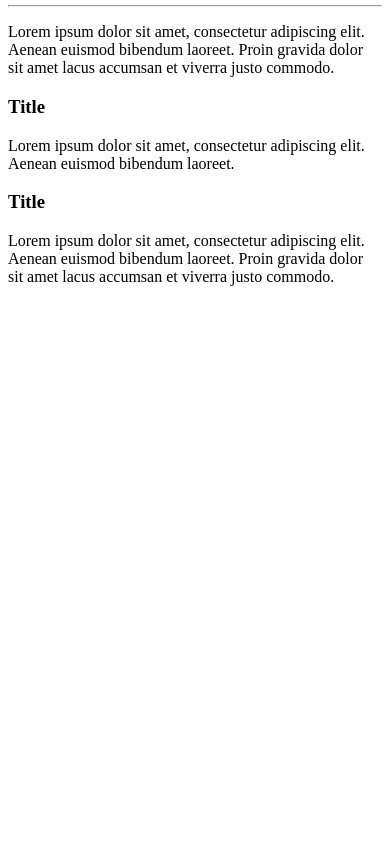
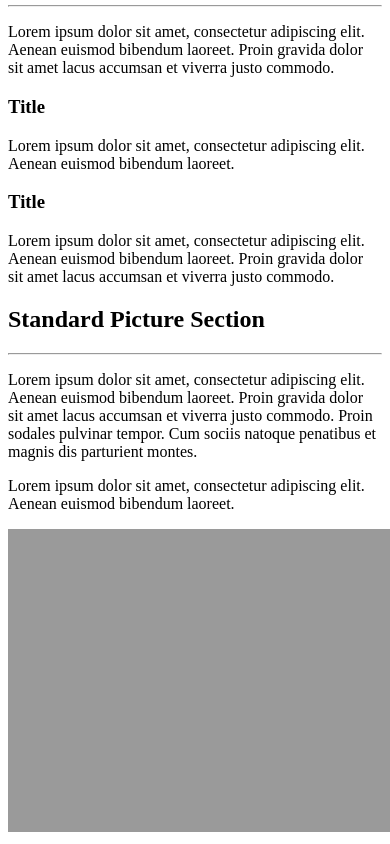
Before and after one commit to Transparency010101/AXIT, a website with bundled scripts: page src/index.html in a window 390 px wide. Shown: the part 3444-4288 px from the top of the page. Before the commit the page ends 3746 px from the top, so only its background shows below. Built offline with nearby package versions, Linux system fonts and the light colour scheme; some icons are missing; files whose address does not match are found by name.

Commit message:
сделал picture и адаптив для него

```diff
--- a/src/html/_picture.html
+++ b/src/html/_picture.html
@@ -0,0 +1,23 @@
+<div class="picture">
+   <div class="_container">
+      <div class="picture__body">
+
+         <div class="picture__content">
+
+            <h2 class="picture__title mini-title">Standard Picture Section</h2>
+            <hr class="picture__line main-line">
+            <p class="picture__text">
+            <p>Lorem ipsum dolor sit amet, consectetur adipiscing elit. Aenean
+               euismod bibendum laoreet. Proin gravida dolor sit amet lacus accumsan
+               et viverra justo commodo. Proin sodales pulvinar tempor. Cum sociis
+               natoque penatibus et magnis dis parturient montes.</p>
+            <p>Lorem ipsum dolor sit amet, consectetur adipiscing elit. Aenean euismod
+               bibendum laoreet.</p>
+            </p>
+
+         </div>
+
+         <div class="picture__img"><img src="img/insert_img.jpg" alt="#"></div>
+      </div>
+   </div>
+</div>
--- a/src/scss/assets/_picture.scss
+++ b/src/scss/assets/_picture.scss
@@ -0,0 +1,41 @@
+.picture {
+   background-color: #f5f5f5;
+   padding: 107px 0 130px 0;
+   &__body {
+      display: flex;
+      justify-content: space-between;
+      @media only screen and (max-width: $md1) {
+         flex-direction: column;
+         align-items: center;
+      }
+   }
+
+   &__img {
+      max-width: 100%;
+   }
+
+   &__content {
+      max-width: rem(475);
+      @media only screen and (max-width: $md1) {
+         margin-bottom: 30px;
+      }
+      @media only screen and (max-width: $md3) {
+         margin-left: 5px;
+      }
+      &:last-child {
+         margin-bottom: 0;
+      }
+   }
+
+   &__title {
+      margin-bottom: em(20);
+   }
+
+   &__line {
+      margin-bottom: rem(30);
+   }
+
+   &__text {
+      margin-bottom: em(15);
+   }
+}
--- a/src/scss/source/_additionally.scss
+++ b/src/scss/source/_additionally.scss
@@ -83,7 +83,6 @@ $md4: em(479); // @ px
     }
     @media only screen and (max-width: $md3) {
         max-width: none;
-        padding: 0 10px;
     }
 }
 
--- a/src/scss/source/_templates.scss
+++ b/src/scss/source/_templates.scss
@@ -38,8 +38,8 @@
     }
 
     &__text {
-        font-size: 15px;
-        line-height: 20px;
+        font-size: rem(15);
+        line-height: em(20);
         font-weight: 600;
         text-transform: capitalize;
 
@@ -81,14 +81,14 @@
 
 /* * texts { */
 .section-title {
-    font-size: 20px;
-    line-height: 43px;
+    font-size: rem(20);
+    line-height: em(43);
     font-weight: 700;
     color: #212121;
 }
 
 .mini-title {
-    font-size: 20px;
+    font-size: rem(20);
     line-height: 1.2;
     font-weight: 700;
     color: $title-color;
@@ -98,7 +98,7 @@
     opacity: 0.8;
     font-family: "Raleway", sans-serif;
     font-size: rem(16);
-    line-height: rem(23);
+    line-height: em(23);
     font-weight: 300;
 }
 /* * texts } */
```
Also changed, not shown: src/scss/assets/_list.scss (+14 -2 lines).
